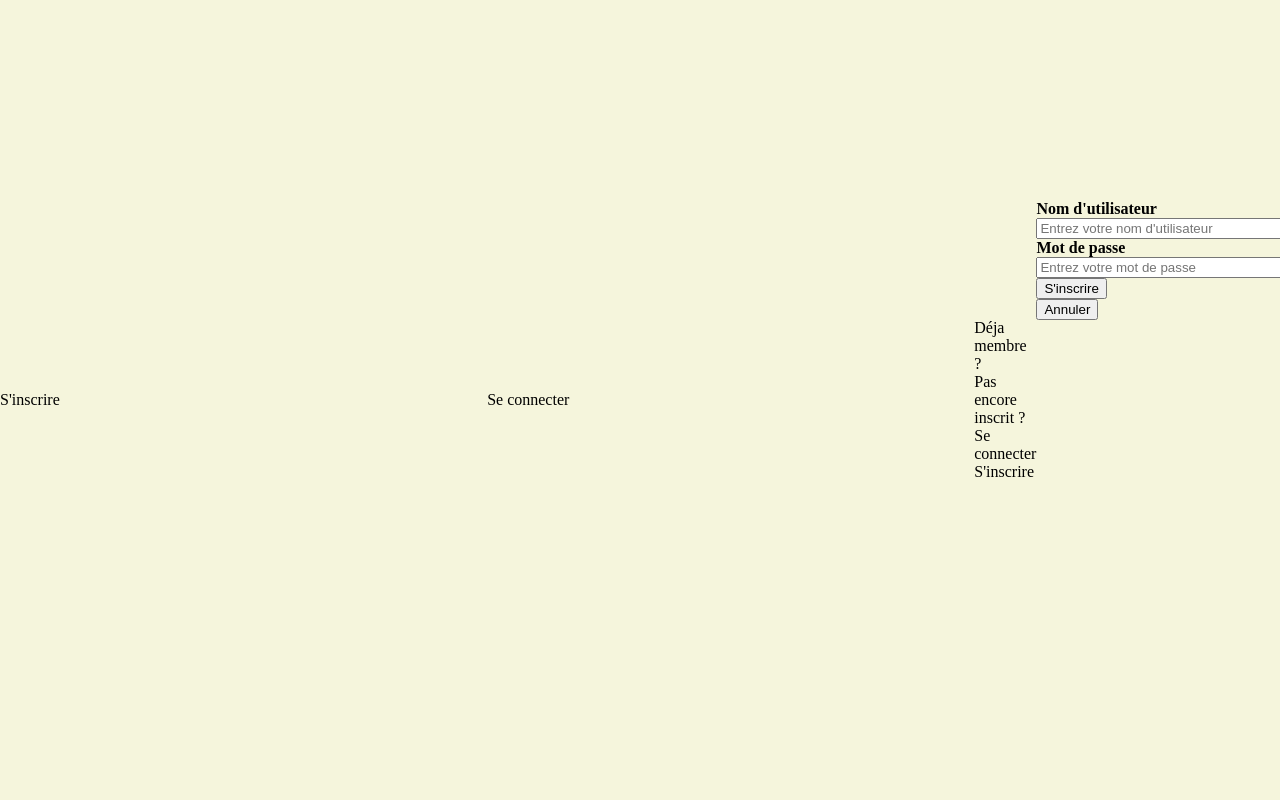
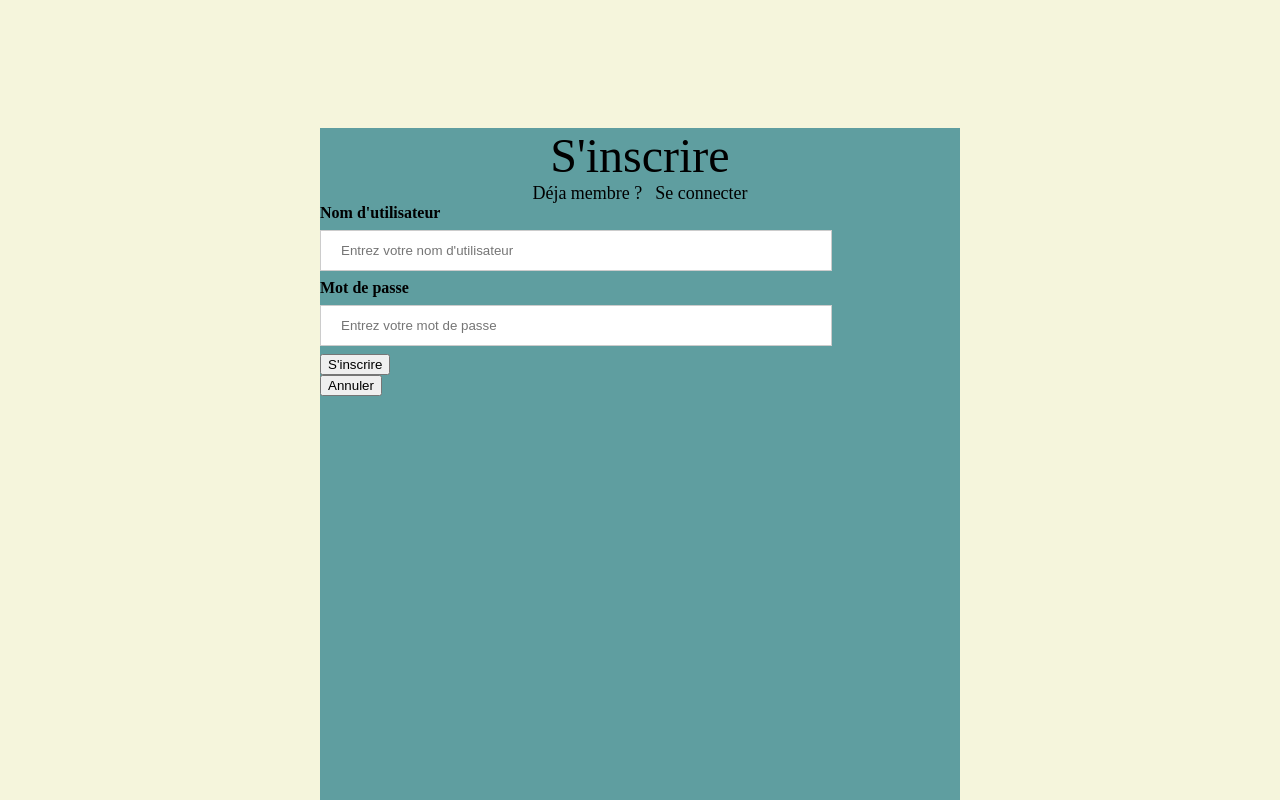
Before and after one commit to qrabilloud/musique-et-si, a plain HTML site: page index.html in a window 1280 px wide. Both pictures are taken after a click on the button "Se connecter". Drawn offline with Linux system fonts and the light colour scheme.

Commit message:
Updated register page

```diff
--- a/index.html
+++ b/index.html
@@ -8,27 +8,22 @@
 </head>
 <body>
     <div id="register-modal">
-        <div class="text-register-login">
+        <div id="register-modal-content">
+            <div id="upper-register">
+                <div id="text-register">
                     S'inscrire
                 </div>
-        <div class="text-register-login">
+                <div id="switch-to-login">
+                    <div id="text-switch-to-login">
+                        Déja membre ?
+                    </div>
+                    <div class="horizontal-space"></div>
+                    <div id="link-switch-to-login">
                         Se connecter
                     </div>
-        <div class="switch-register-login">
-            <div class="text-switch-register-login">
-                Déja membre ?
-            </div>
-            <div class="text-switch-register-login">
-                Pas encore inscrit ?
-            </div>
-            <div class="link-switch-register-login">
-                Se connecter
-            </div>
-            <div class="link-switch-register-login">
-                S'inscrire
                 </div>
             </div>
-        <form class="register" action="/action_page.php" method="post">
+            <form action="/action_page.php" method="post">
                 <div class="container">
                     <label for="uname"><b>Nom d'utilisateur</b></label>
                     <input type="text" placeholder="Entrez votre nom d'utilisateur" name="uname" required>
@@ -38,11 +33,11 @@
 
                     <button type="submit">S'inscrire</button>
                 </div>
-
                 <div class="container">
                     <button type="button" onclick="hideRegister()" class="cancelbtn">Annuler</button>
                 </div>
             </form>
+        </div>
     </div>
     <div class="vertical-margin"></div>
     <header>
@@ -67,7 +62,7 @@
                     <strong>Propositions</strong>
                 </div>
             </div>
-            <div id="login" >
+            <div id="connection" >
                 <input type="button" id="login-button" value="Se connecter" onclick="displayRegister()">
             </input>
             </div>
--- a/styles/main-style.css
+++ b/styles/main-style.css
@@ -6,6 +6,10 @@ body {
     background-color: black;
     height: 100%;
     margin: 0%;
+}
+
+#login-modal {
+    display: none;
 }
 
 #register-modal {
@@ -19,17 +23,38 @@ body {
     align-items: center;
 }
 
-.register {
+#register-modal-content {
+    background-color: cadetblue;
+    margin-left: 25%;
+    margin-right: 25%;
+    margin-top: 10%;
     width: 50%;
-    height: 50%;
+    height: 100%;
 }
 
-.text-register-login {
-    width: 100%;
+#text-register {
+    text-align: center;
+    font-size: 48px;
+}
+
+#switch-to-login {
+    display: flex;
+    justify-content: center;
+    align-items: center;
+    font-size: 18px;
+}
+
+.horizontal-space {
+    width: 2%;
 }
 
 input[type=text], input[type=password] {
-    width: 100%;
+    width: 80%;
+    padding: 12px 20px;
+    margin: 8px 0;
+    display: block;
+    border: 1px solid #ccc;
+    box-sizing: border-box;
   }
 
 header {
@@ -70,7 +95,7 @@ header {
     align-items: center;
 }
 
-#login {
+#connection {
     background-color: honeydew;
     width: 20%;
     margin-left: 2%;
--- a/terrorist.js
+++ b/terrorist.js
@@ -1,5 +1,5 @@
 function displayRegister() {
-    document.getElementById("register-modal").style.display = "flex";
+    document.getElementById("register-modal").style.display = "block";
 }
 
 function hideRegister() {
```
Also changed, not shown: login.html (added, +29 -0 lines). Lines whose indentation alone changed are shown as unchanged.
